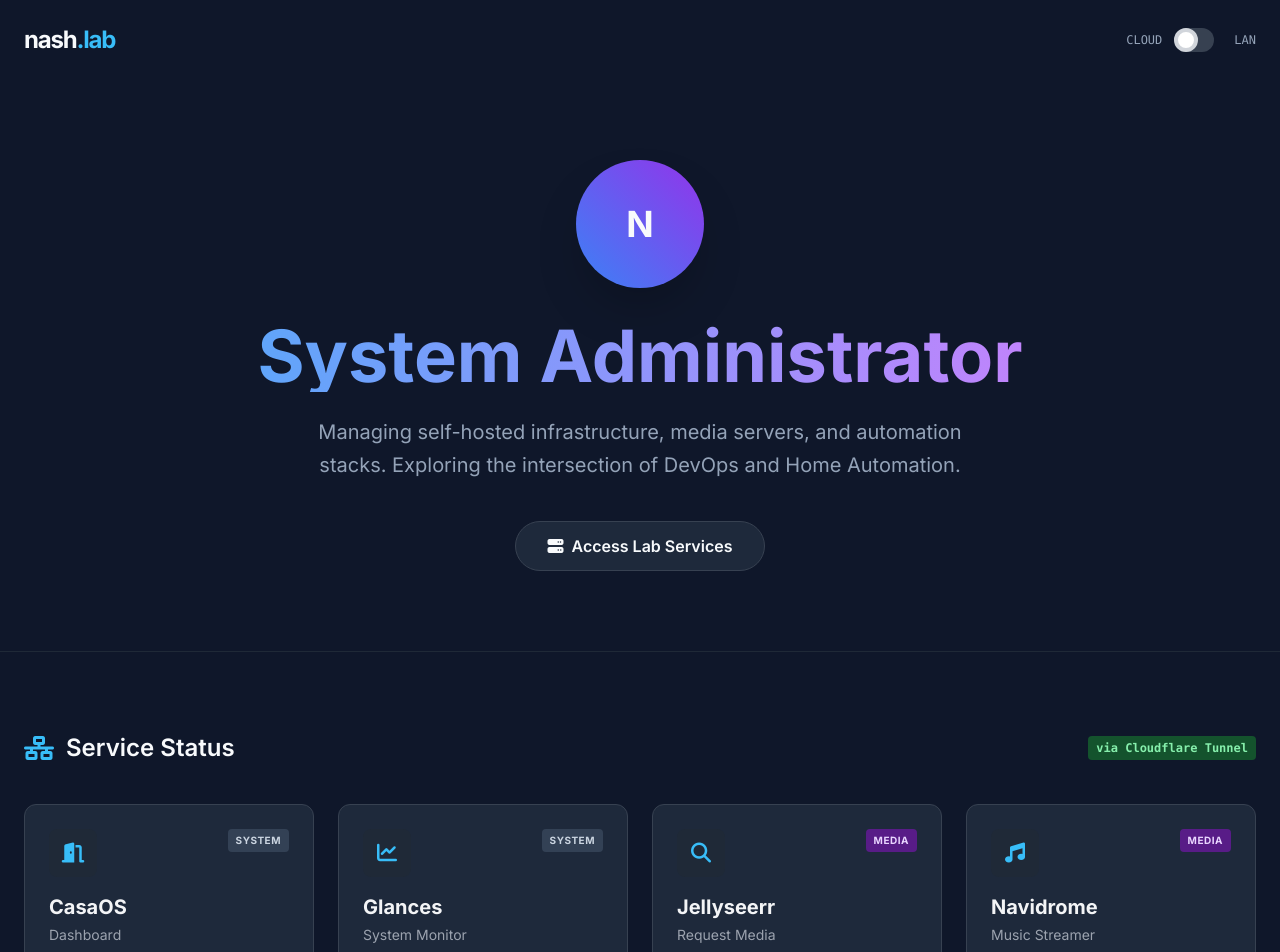
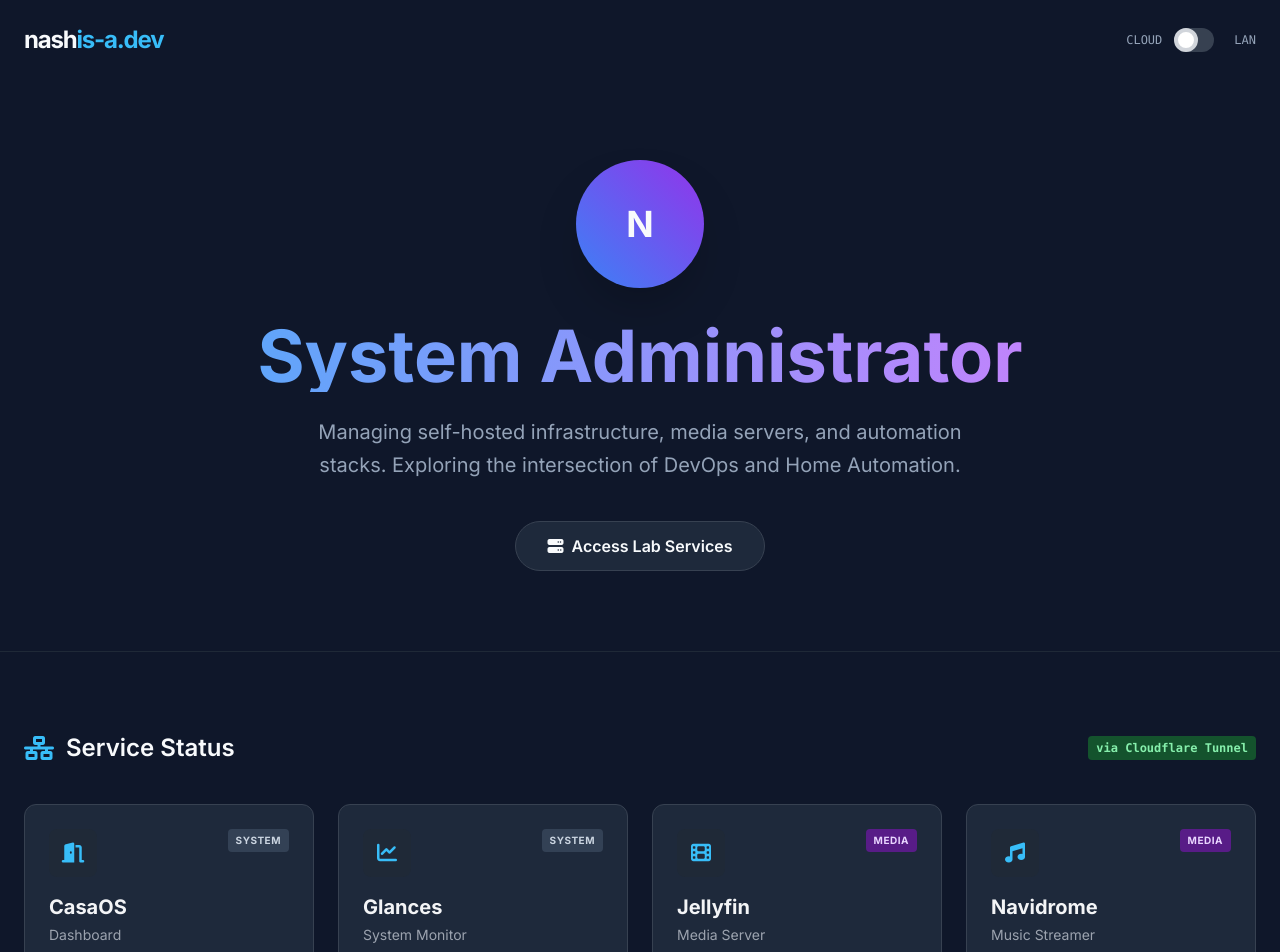
Before and after one commit to subtleazn/homelab, a plain HTML site: page index.html in a window 1280 px wide. Shown: the top 952 px of the page. Drawn offline with nearby package versions, Linux system fonts and the light colour scheme.

Commit message:
Update index.html

```diff
--- a/index.html
+++ b/index.html
@@ -49,7 +49,7 @@
     <!-- Navigation / Control Bar -->
     <nav class="w-full p-6 flex justify-between items-center max-w-7xl mx-auto">
         <div class="text-2xl font-bold tracking-tighter">
-            nash<span class="text-brand-accent">.lab</span>
+            nash<span class="text-brand-accent">is-a.dev</span>
         </div>
 
         <div class="flex items-center gap-3">
@@ -107,7 +107,7 @@
         const services = [
             { name: "CasaOS", icon: "fa-door-open", desc: "Dashboard", external: "https://start.pinoyseoul.com", internal: "http://192.168.1.59:80", category: "System" },
             { name: "Glances", icon: "fa-chart-line", desc: "System Monitor", external: "https://glances.pinoyseoul.com", internal: "http://192.168.1.59:61208", category: "System" },
-            { name: "Jellyseerr", icon: "fa-magnifying-glass", desc: "Request Media", external: "https://jellyseerr.pinoyseoul.com", internal: "http://192.168.1.59:5055", category: "Media" },
+            { name: "Jellyfin", icon: "fa-film", desc: "Media Server", external: "https://jellyfin.pinoyseoul.com", internal: "http://192.168.1.59:8096", category: "Media" },
             { name: "Navidrome", icon: "fa-music", desc: "Music Streamer", external: "https://navidrome.pinoyseoul.com", internal: "http://192.168.1.59:4533", category: "Media" },
             { name: "Photoview", icon: "fa-images", desc: "Photo Gallery", external: "https://photoview.pinoyseoul.com", internal: "http://192.168.1.59:9000", category: "Media" }, // External 9000 based on compose
             { name: "Home Assistant", icon: "fa-house-signal", desc: "Smart Home", external: "https://homeassistant.pinoyseoul.com", internal: "http://192.168.1.59:8123", category: "System" },
```
